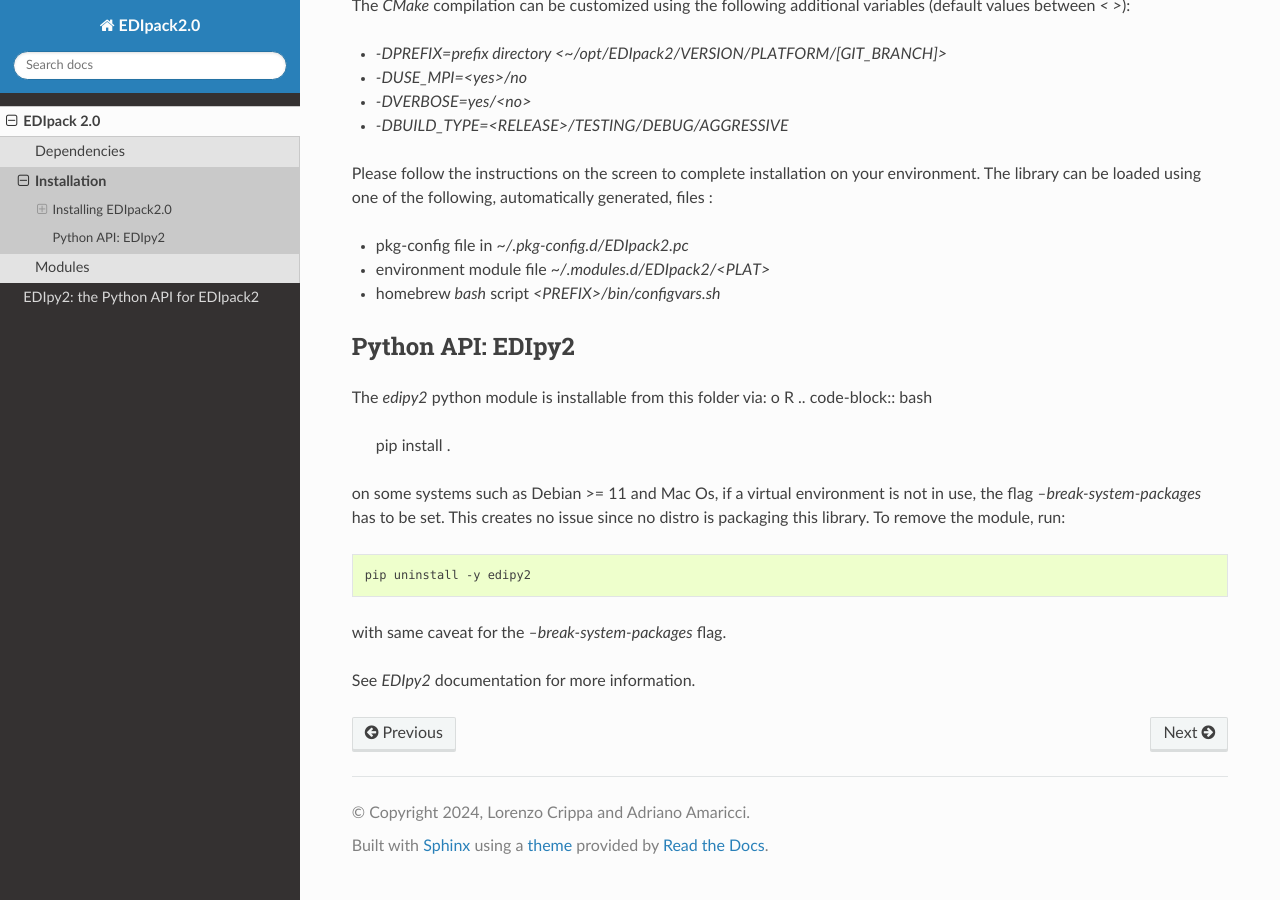
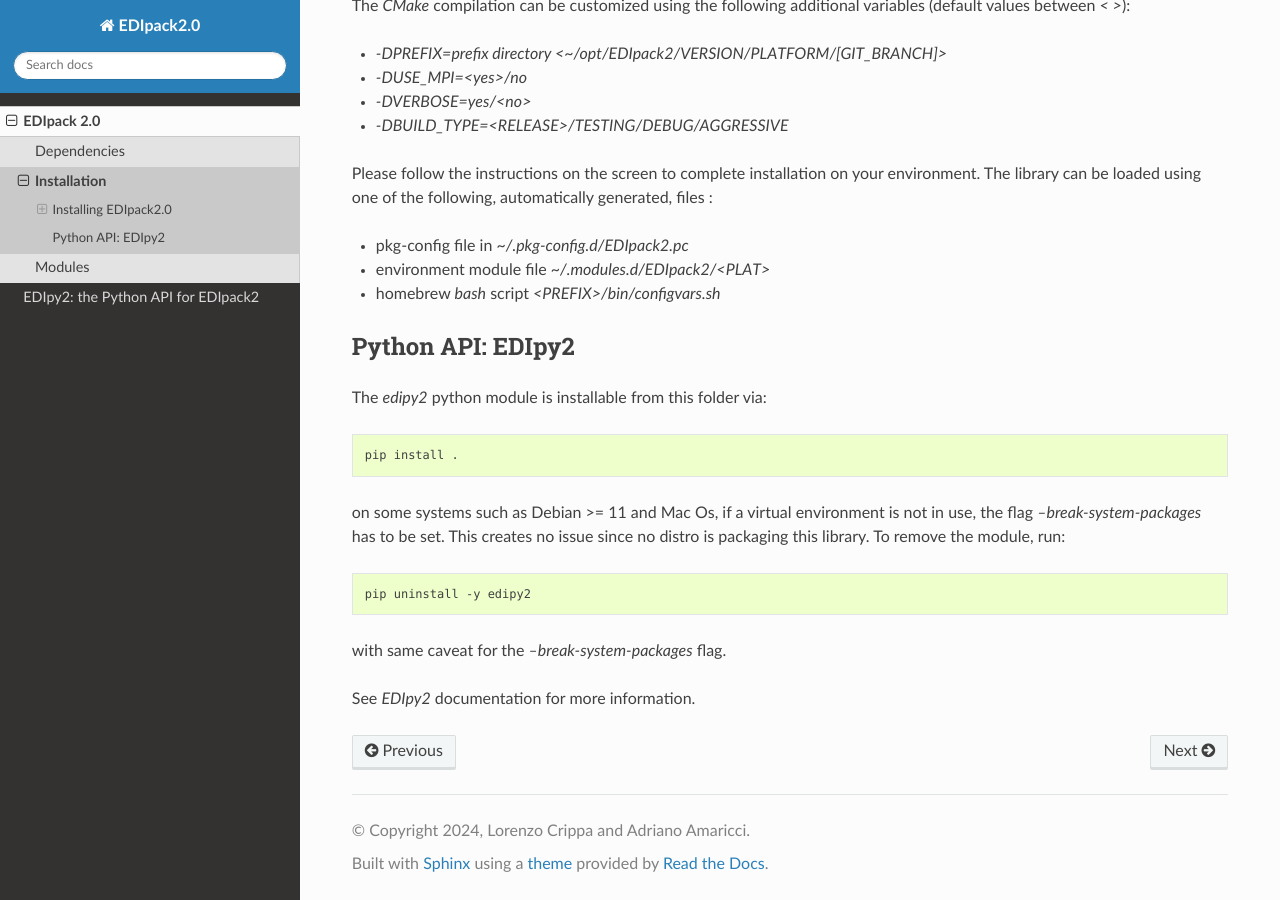
Before and after one commit to aamaricci/EDIpack2.0, a Sphinx documentation site: the page built from doc/fortran_src/02_installation.rst, in a window 1280 px wide and 900 px high, scrolled down 1122 px. Built offline with Sphinx 7.4.7 and the Read the Docs theme 3.1.0, drawn with Linux system fonts in a browser that asks for light colours.

```diff
--- a/doc/fortran_src/02_installation.rst
+++ b/doc/fortran_src/02_installation.rst
@@ -85,10 +85,10 @@ The library can be loaded using one of the following, automatically generated, f
 Python API: EDIpy2
 ======================
 The `edipy2` python module is installable from this folder via:
-o R
+
 .. code-block:: bash
 
-   pip install .
+    pip install .
 
 on some systems such as Debian >= 11 and Mac Os, if a virtual environment is not in use, the flag `--break-system-packages` has to be set. This creates no issue since no distro is packaging this library.
 To remove the module, run:
--- a/doc/fortran_src/modules/ed_input_vars.rst
+++ b/doc/fortran_src/modules/ed_input_vars.rst
@@ -5,4 +5,4 @@ The module :code:`ED_INPUT_VARS` contains the list of global variables to which
 
 
 .. f:automodule::   ed_input_vars
-   :members: a_ph, bath_type, beta, cg_ftol, cg_grad, cg_method, cg_minimize_hh, cg_minimize_ver, cg_niter, cg_norm, cg_pow, cg_scheme, cg_stop, cg_weight, chidens_flag, chiexct_flag, chipair_flag, chispin_flag, cutoff, deltasc, dmft_error, ed_all_g, ed_diag_type, ed_finite_temp, ed_hw_bath, ed_input_file, ed_mode, ed_offset_bath, ed_print_g, ed_print_g0, ed_print_sigma, ed_sectors, ed_sectors_shift, ed_solve_offdiag_gf, ed_sparse_h, ed_total_ud, ed_twin, ed_verbose, eps, exc_field, finitet, g_ph, g_ph_diag, gphfile, gs_threshold, hfile, hfmode, hlocfile, jh, jp, jx, jz_basis, jz_max, jz_max_value, lanc_dim_threshold, lanc_method, lanc_ncv_add, lanc_ncv_factor, lanc_ngfiter, lanc_niter, lanc_nstates_sector, lanc_nstates_step, lanc_nstates_total, lanc_tolerance, lfit, lmats, logfile, lpos, lreal, ltau, nbath, ncoeff, ndelta, nerr, niter, nloop, norb, nph, nread, nspin, nsuccess, pair_field, ph_type, sb_field, sectorfile, spin_field_x, spin_field_y, spin_field_z, uloc, ust, w0_ph, wfin, wini, xmax, xmin, xmu, ed_read_input
+   :undoc-members: ed_total_ud_, ed_twin_, ed_update_input, s_chop, substring_delete
```
